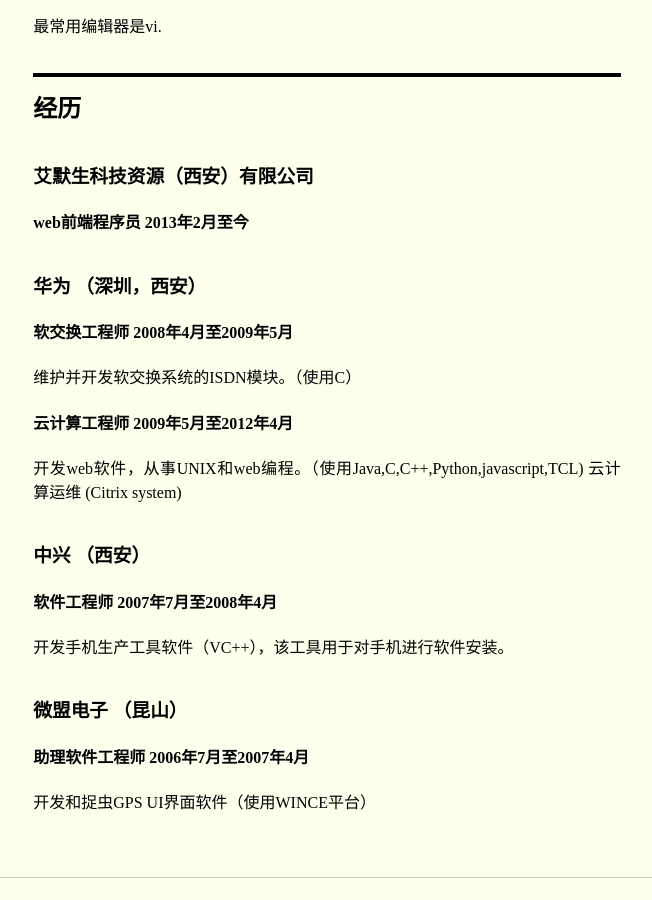
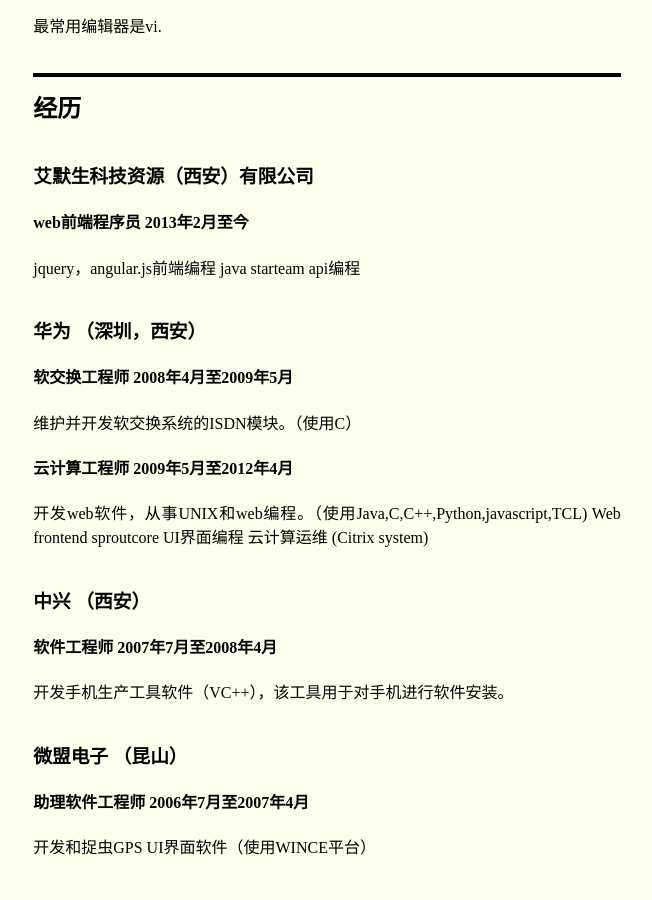
Before and after one commit to JianMeng/jianmeng.github.com, a Jekyll site: the page built from _posts/2013-01-04-Resume-CN.md, in a window 1280 px wide and 900 px high, scrolled down 980 px. Shown: the whole window, without its empty margins (313-965 px from the left). Built offline with Jekyll 4.4.1, drawn with Linux system fonts in a browser that asks for light colours.

Commit message:
Update 2013-01-04-Resume-CN.md

```diff
--- a/_posts/2013-01-04-Resume-CN.md
+++ b/_posts/2013-01-04-Resume-CN.md
@@ -40,6 +40,8 @@
 ### 艾默生科技资源（西安）有限公司
 
 #### web前端程序员 2013年2月至今
+jquery，angular.js前端编程
+java starteam api编程
 
 
 ### 华为  （深圳，西安）
@@ -49,6 +51,7 @@
 
 #### 云计算工程师 2009年5月至2012年4月
 开发web软件，从事UNIX和web编程。（使用Java,C,C++,Python,javascript,TCL)
+Web frontend sproutcore UI界面编程
 云计算运维 (Citrix system)
 
 
```
